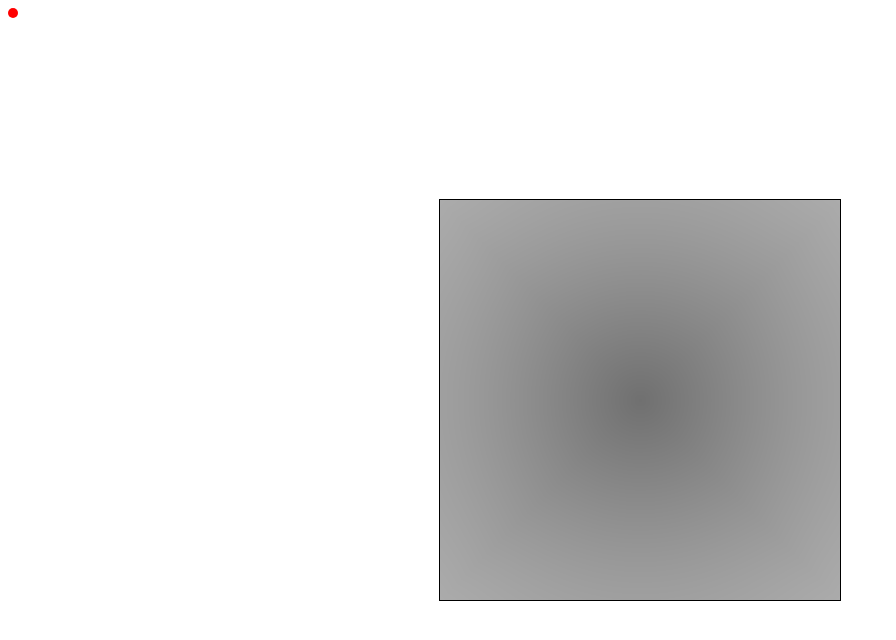
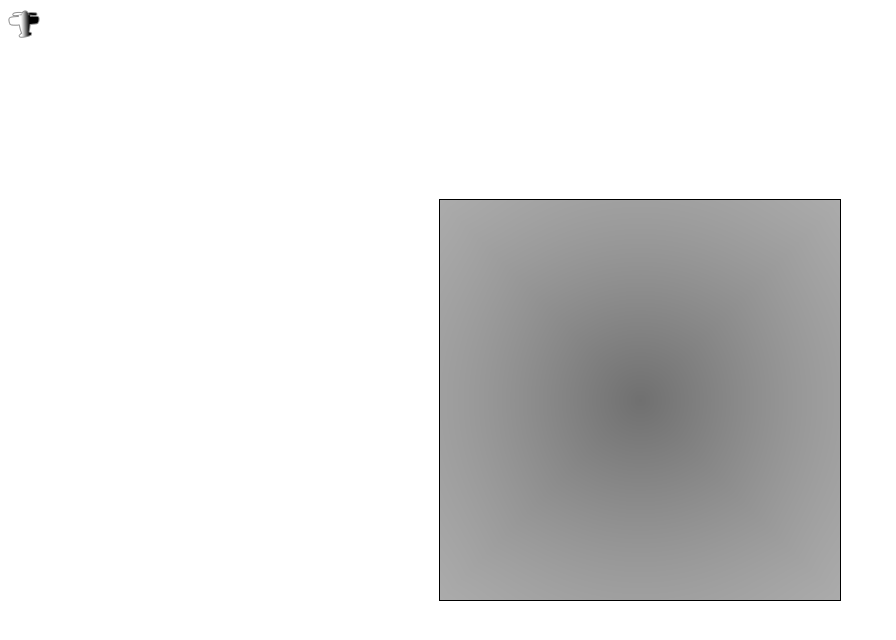
Before and after one commit to hoqqanen/tensor-field, a plain HTML site: page index.html in a window 1280 px wide. Shown: the whole page, without its empty margins (0-896 px from the left). Drawn offline with nearby package versions, Linux system fonts and the light colour scheme.

Commit message:
Turn the MOTE into a plane (which unfortunately does not rotate)

```diff
--- a/index.html
+++ b/index.html
@@ -19,10 +19,9 @@
       visibility: hidden;
     }
     #mote {
-      background-color: red;
-      border-radius: 50%;
-      height: 10px;
-      width: 10px;
+      background-image: url("img/plane.png");
+      height: 32px;
+      width: 32px;
       position: absolute;
     }
     #debug {
```
Also changed, not shown: img/plane.png (added).
